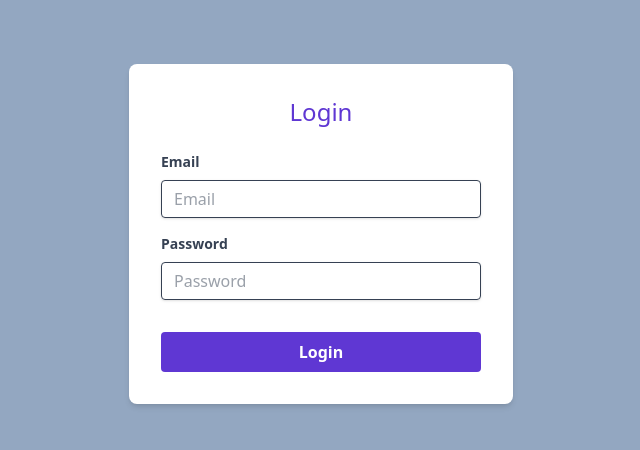
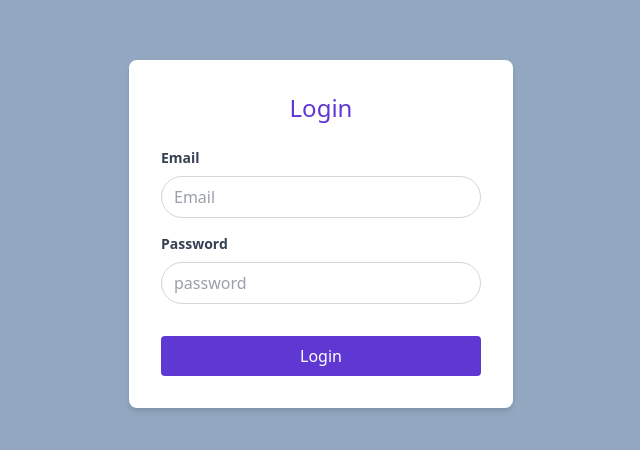
Before and after one commit to shadyhussein99/twerlo-chat, a React (Vite) app: page /login in a window 1280 px wide. Shown: the part 166-616 px from the top of the page, without its empty margins (319-959 px from the left). Built offline with nearby package versions, Linux system fonts and the light colour scheme.

Commit message:
implemented reusable button and input and used them across the app

```diff
--- /dev/null
+++ b/src/components/shared/ErrorText.tsx
@@ -0,0 +1,7 @@
+interface IErrorTextProps {
+  error: string;
+}
+
+export const ErrorText = ({ error }: IErrorTextProps) => {
+  return <p className="mt-1 text-xs text-danger">{error}</p>;
+};
--- a/src/components/shared/ScrollToBottomButton.tsx
+++ b/src/components/shared/ScrollToBottomButton.tsx
@@ -43,7 +43,7 @@ export const ScrollToBottomButton = ({
       {showBottom && (
         <button
           onClick={() => scrollToBottom(scrollRef)}
-          className={`cursor-pointer fixed bottom-18 right-[7%] z-${zIndexes.float} rounded-full bg-white px-3 text-primary text-2xl transition duration-300 hover:bg-primary-tint font-semibold`}
+          className={`cursor-pointer fixed bottom-20 right-[7%] z-${zIndexes.float} rounded-full bg-white px-3 text-primary text-2xl transition duration-300 hover:bg-primary-tint font-semibold`}
         >
           v
         </button>
--- a/src/components/shared/index.ts
+++ b/src/components/shared/index.ts
@@ -1 +1,3 @@
 export * from "./Navbar";
+export * from "./ErrorText";
+export * from "./ScrollToBottomButton";
--- a/src/components/ui/AppButton.tsx
+++ b/src/components/ui/AppButton.tsx
@@ -1,5 +1,29 @@
-import React from "react";
+import { Spinner } from "./Spinner";
 
-export const AppButton = () => {
-  return <div></div>;
+interface IAppButtonProps {
+  title: string;
+  isSubmitting?: boolean;
+  disabled?: boolean;
+  className?: string;
+  type?: "button" | "submit" | "reset";
+  onClick?: () => void;
+}
+export const AppButton = ({
+  title,
+  isSubmitting,
+  disabled,
+  className,
+  type,
+  onClick,
+}: IAppButtonProps) => {
+  return (
+    <button
+      onClick={onClick}
+      type={type}
+      className={`px-4 py-2 mt-4 text-white transition duration-200 ease-in-out rounded cursor-pointer bg-primary hover:bg-primary-hover ${className}`}
+      disabled={disabled || isSubmitting}
+    >
+      {isSubmitting ? <Spinner color="white" size="xs" /> : title}
+    </button>
+  );
 };
--- a/src/components/ui/AppInput.tsx
+++ b/src/components/ui/AppInput.tsx
@@ -1,5 +1,43 @@
-import React from "react";
+import type { InputHTMLAttributes } from "react";
+import type { UseFormRegister, Path } from "react-hook-form";
 
-export const AppInput = () => {
-  return <div></div>;
+interface IAppInputProps<
+  T extends Record<string, string> = Record<string, string>
+> extends InputHTMLAttributes<HTMLInputElement> {
+  register?: UseFormRegister<T>;
+  label?: string;
+  inputName?: Path<T>;
+  className?: string;
+}
+
+export const AppInput = <T extends Record<string, string>>({
+  register,
+  placeholder,
+  label,
+  inputName,
+  className,
+  type,
+  ...rest
+}: IAppInputProps<T>) => {
+  return (
+    <>
+      {label && (
+        <label
+          className="block mb-2 text-sm font-bold text-gray-700"
+          htmlFor={inputName}
+        >
+          {label}
+        </label>
+      )}
+
+      <input
+        {...(register && inputName ? register(inputName) : {})}
+        id={inputName}
+        type={type}
+        className={`w-full px-3 py-2  text-gray-700 border border-gray-300 rounded-full focus:outline-none focus:ring-2 focus:ring-primary ${className}`}
+        placeholder={placeholder}
+        {...rest}
+      />
+    </>
+  );
 };
--- a/src/hooks/useLocalStorage.ts
+++ b/src/hooks/useLocalStorage.ts
@@ -13,6 +13,8 @@ export const useLocalStorage = <T>(key: string, value?: T) => {
 
   const [storedValue, setStoredValue] = useState<T | undefined>(initialValue());
 
+  const isStored = window.localStorage.getItem(key);
+
   const setValue = useCallback(
     (value: T | ((val?: T) => T)) => {
       try {
@@ -20,7 +22,6 @@ export const useLocalStorage = <T>(key: string, value?: T) => {
           value instanceof Function ? value(storedValue) : value;
         setStoredValue(valueToStore);
         window.localStorage.setItem(key, JSON.stringify(valueToStore));
-        //   }
       } catch (error) {
         console.error("Failed to write to localStorage", error);
       }
@@ -37,8 +38,7 @@ export const useLocalStorage = <T>(key: string, value?: T) => {
     }
   }, [key]);
 
-  const isStored = window.localStorage.getItem(key);
-
+  // #region effects
   useEffect(() => {
     try {
       const item = window.localStorage.getItem(key);
--- /dev/null
+++ b/src/pages/chat-window/components/ChatInput.tsx
@@ -0,0 +1,66 @@
+import { useState } from "react";
+import { useParams } from "react-router-dom";
+import { scrollToBottom } from "../../../utils";
+import { AppInput, AppButton } from "../../../components/ui";
+import {
+  SenderType,
+  type IContactDetails,
+} from "../../../types/contactDetails";
+
+interface IChatINputProps {
+  selectedChat: IContactDetails;
+  messagesRef: React.RefObject<HTMLDivElement | null>;
+  storedValue?: IContactDetails[];
+  setValue: (value: IContactDetails[]) => void;
+}
+
+export const ChatInput = ({
+  selectedChat,
+  messagesRef,
+  storedValue,
+  setValue,
+}: IChatINputProps) => {
+  const params = useParams();
+  const [input, setInput] = useState("");
+
+  const handleSend = () => {
+    if (!input.trim()) return;
+
+    const chatWithNewMessage = {
+      ...selectedChat!,
+      messages: [
+        ...(selectedChat?.messages || []),
+        {
+          id: String(Date.now()),
+          text: input,
+          sender: SenderType.Me,
+          date: new Date(),
+        },
+      ],
+    };
+
+    const otherChats = storedValue?.filter((chat) => chat.id !== params.id);
+    setValue([chatWithNewMessage, ...(otherChats || [])]);
+    setInput("");
+    scrollToBottom(messagesRef);
+  };
+
+  return (
+    <div className="sticky bottom-0 flex items-center h-16 gap-2 px-4 py-3 bg-white shadow-md">
+      <AppInput
+        type="text"
+        placeholder="Type a message"
+        value={input}
+        onChange={(e) => setInput(e.target.value)}
+        onKeyDown={(e) => e.key === "Enter" && handleSend()}
+        className="flex-1 px-4 text-sm border border-gray-300 rounded-full focus:outline-none focus:ring-2 focus:ring-primary"
+      />
+
+      <AppButton
+        title="Send"
+        onClick={handleSend}
+        className="mb-4 rounded-full "
+      />
+    </div>
+  );
+};
--- a/src/pages/chat-window/index.tsx
+++ b/src/pages/chat-window/index.tsx
@@ -1,45 +1,26 @@
-import { useState } from "react";
+import { useRef } from "react";
 import { useParams } from "react-router-dom";
 import { useLocalStorage } from "../../hooks/useLocalStorage";
 import { storageNames } from "../../constants/storageNames";
 import { ChatWindowHeader } from "./components/ChatWindowHeader";
-import { SenderType, type IContactDetails } from "../../types/contactDetails";
+import { type IContactDetails } from "../../types/contactDetails";
 import { ChatMessages } from "./components/ChatMessages";
+import { ChatInput } from "./components/ChatInput";
 
 const ChatWindow = () => {
   const params = useParams();
+  const messagesRef = useRef<HTMLDivElement>(null);
 
   // const [messages, setMessages] = useState<IMessage[]>([
   //   { id: "Sdf", text: "Hey there!", sender: SenderType.Other },
   //   { id: "Sdfds", text: "Hi! How are you?", sender: SenderType.Me },
   // ]);
-  const [input, setInput] = useState("");
 
   const { storedValue, setValue } = useLocalStorage<IContactDetails[]>(
     storageNames.contactsDetails
   );
+
   const selectedChat = storedValue?.find((chat) => chat.id === params.id);
-
-  const handleSend = () => {
-    if (!input.trim()) return;
-
-    const chatWithNewMessage = {
-      ...selectedChat!,
-      messages: [
-        ...(selectedChat?.messages || []),
-        {
-          id: String(Date.now()),
-          text: input,
-          sender: SenderType.Me,
-          date: new Date(),
-        },
-      ],
-    };
-
-    const otherChats = storedValue?.filter((chat) => chat.id !== params.id);
-    setValue([chatWithNewMessage, ...(otherChats || [])]);
-    setInput("");
-  };
 
   if (!selectedChat)
     return (
@@ -54,25 +35,17 @@ const ChatWindow = () => {
         contactName={selectedChat?.name || "Non-saved contact"}
       />
 
-      <ChatMessages messages={selectedChat?.messages} />
+      <ChatMessages
+        messages={selectedChat?.messages}
+        messagesRef={messagesRef}
+      />
 
-      {/* Input */}
-      <div className="sticky bottom-0 flex items-center gap-2 px-4 py-3 bg-white shadow-md">
-        <input
-          type="text"
-          placeholder="Type a message"
-          className="flex-1 px-4 py-2 text-sm border border-gray-300 rounded-full focus:outline-none focus:ring-2 focus:ring-primary"
-          value={input}
-          onChange={(e) => setInput(e.target.value)}
-          onKeyDown={(e) => e.key === "Enter" && handleSend()}
-        />
-        <button
-          onClick={handleSend}
-          className="px-4 py-2 text-white transition rounded-full cursor-pointer bg-primary hover:bg-primary-hover"
-        >
-          Send
-        </button>
-      </div>
+      <ChatInput
+        selectedChat={selectedChat}
+        messagesRef={messagesRef}
+        storedValue={storedValue}
+        setValue={setValue}
+      />
     </div>
   );
 };
--- a/src/pages/login/index.tsx
+++ b/src/pages/login/index.tsx
@@ -3,7 +3,8 @@ import toast from "react-hot-toast";
 import { useAppForm } from "../../hooks/useAppForm";
 import { useAuthStore } from "../../store/useAuthStore";
 import { loginSchema } from "./loginSchema";
-import { Spinner } from "../../components/ui/Spinner";
+import { AppInput, AppButton } from "../../components/ui";
+import { ErrorText } from "../../components/shared";
 
 const LoginPage = () => {
   const navigate = useNavigate();
@@ -39,53 +40,39 @@ const LoginPage = () => {
 
         <form onSubmit={handleSubmit}>
           <div className="mb-4">
-            <label
-              className="block mb-2 text-sm font-bold text-gray-700"
-              htmlFor="email"
-            >
-              Email
-            </label>
-            <input
-              {...register("email")}
-              id="email"
-              className="w-full px-3 py-2 leading-tight text-gray-700 border rounded shadow appearance-none focus:outline-none focus:shadow-outline"
+            <AppInput
+              inputName="email"
               placeholder="Email"
+              register={register}
+              label="Email"
             />
 
-            {errors.email && (
-              <p className="mt-1 text-xs text-danger">{errors.email.message}</p>
+            {errors?.email?.message && (
+              <ErrorText error={errors.email.message} />
             )}
           </div>
 
           <div className="mb-4">
-            <label
-              className="block mb-2 text-sm font-bold text-gray-700"
-              htmlFor="password"
-            >
-              Password
-            </label>
-            <input
+            <AppInput
+              inputName="password"
               type="password"
-              {...register("password")}
-              id="password"
-              className="w-full px-3 py-2 leading-tight text-gray-700 border rounded shadow appearance-none focus:outline-none focus:shadow-outline"
-              placeholder="Password"
+              placeholder="password"
+              register={register}
+              label="Password"
             />
 
-            {errors.password && (
-              <p className="mt-1 text-xs text-danger">
-                {errors.password.message}
-              </p>
+            {errors?.password?.message && (
+              <ErrorText error={errors.password.message} />
             )}
           </div>
 
-          <button
+          <AppButton
+            title="Login"
             type="submit"
-            className="w-full px-4 py-2 mt-4 font-bold text-white transition duration-200 ease-in-out rounded cursor-pointer bg-primary hover:bg-primary-hover "
             disabled={isSubmitting}
-          >
-            {isSubmitting ? <Spinner color="white" size="xs" /> : "Login"}
-          </button>
+            isSubmitting={isSubmitting}
+            className="w-full"
+          />
         </form>
       </div>
     </div>
--- a/src/styles.css
+++ b/src/styles.css
@@ -6,7 +6,6 @@
     --color-primary-tint: oklch(88% 0.08 286.86);
     --color-primary-hover: oklch(58.7% 0.221 286.86);
     --color-secondary: oklch(80.7% 0.234 80.71);
-    --color-accent: oklch(77.7% 0.153 162.36);
     --color-danger:oklch(63.3% 0.257 27.66);
     --color-success:oklch(70.7% 0.194 142.86);
     --color-grey-text:oklch(72.2% 0.044 253.71);
```
Also changed, not shown: src/pages/chat-window/components/ChatMessages.tsx (+5 -5 lines).
